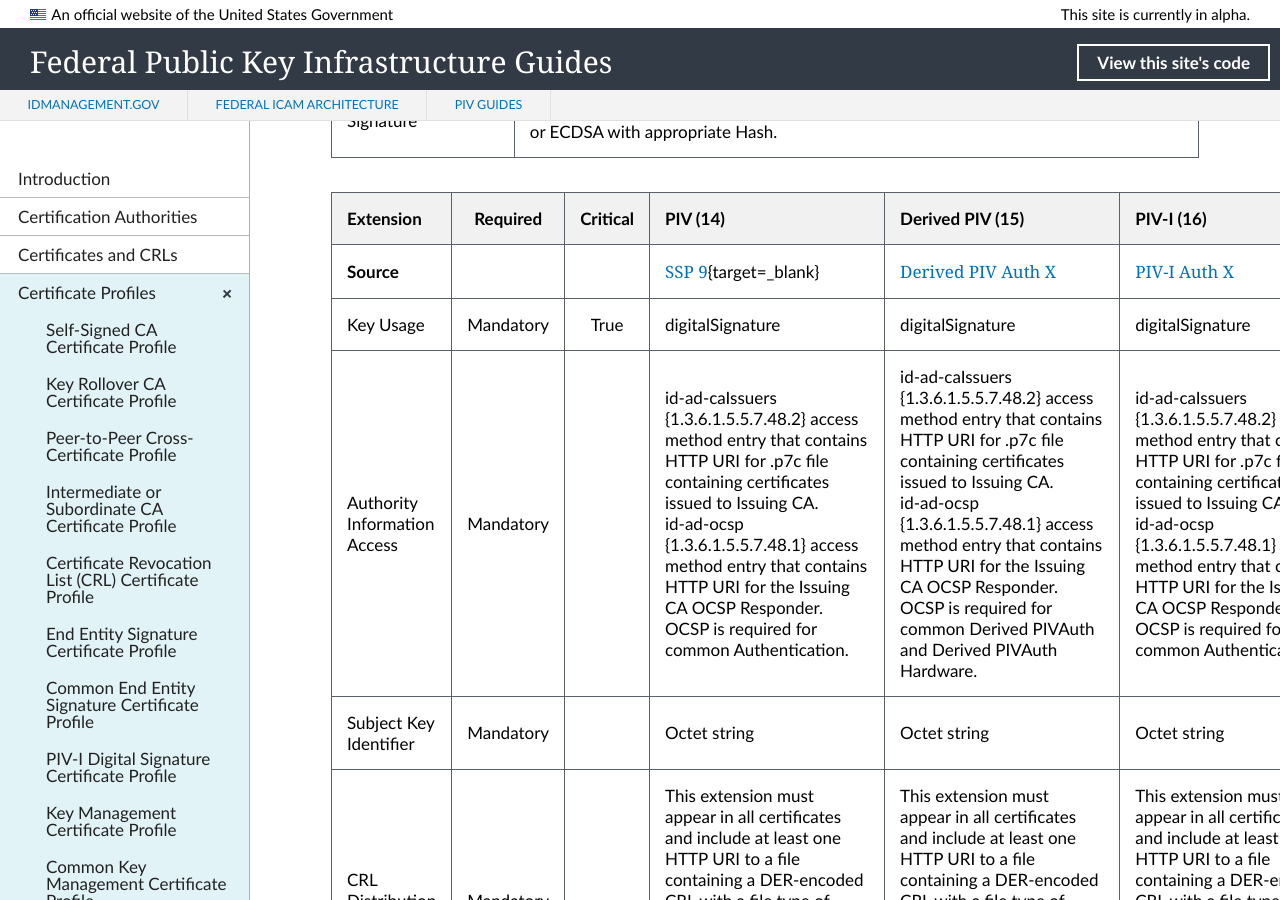
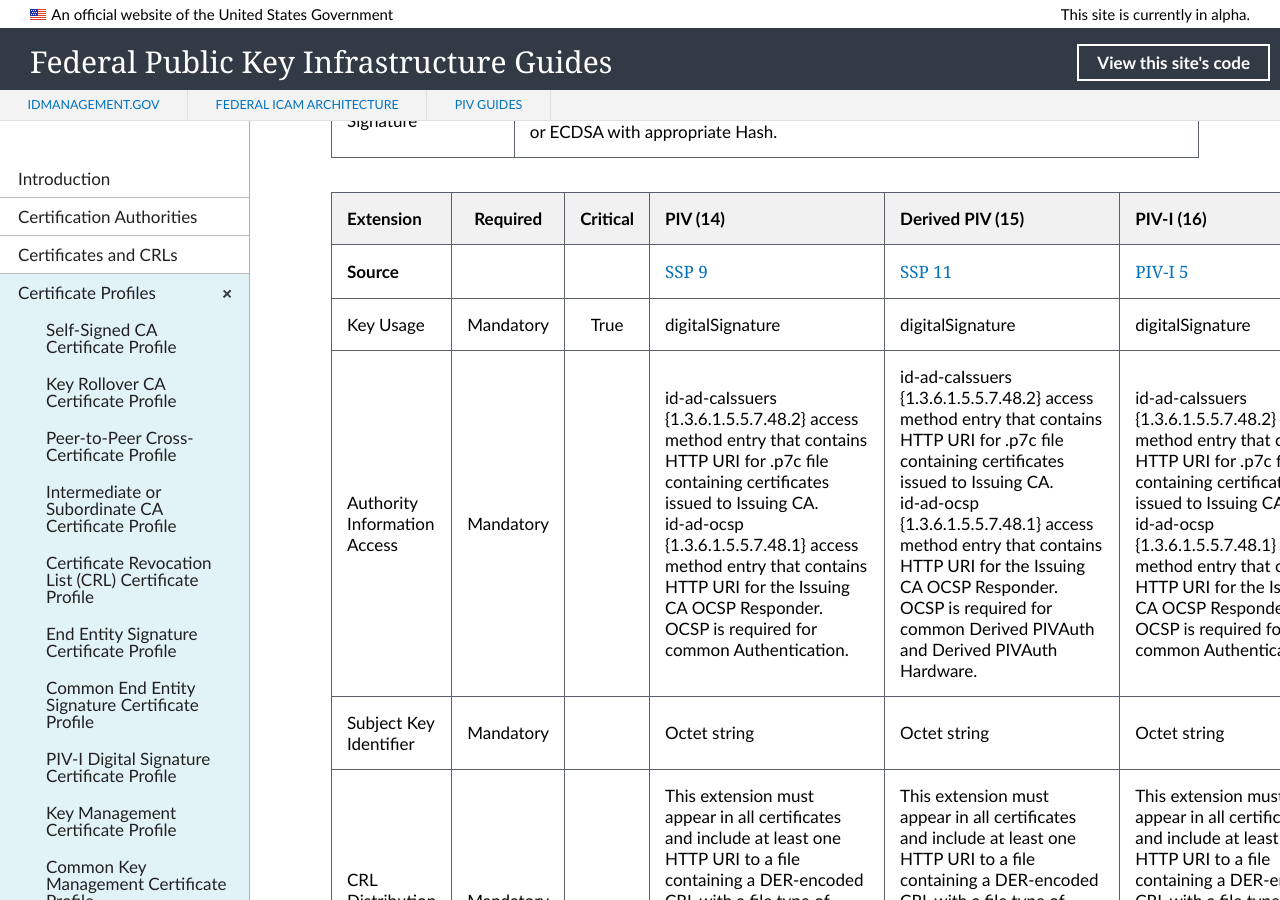
Before and after one commit to GSA/fpki-guides, a Jekyll site: the page built from _profiles/21_all_piv_auth.md, in a window 1280 px wide and 900 px high, scrolled down 2142 px. Built offline with Jekyll 4.4.1, drawn with Linux system fonts in a browser that asks for light colours; nearby versions of some CDN libraries; library files that are not in the unit come from our copies.

Commit message:
Update 21_all_piv_auth.md
Links to Source profiles

```diff
--- a/_profiles/21_all_piv_auth.md
+++ b/_profiles/21_all_piv_auth.md
@@ -51,7 +51,7 @@
 
 | **Extension** |  **Required**   | **Critical** | **PIV (14)** | **Derived PIV (15)**  |  **PIV-I (16)** |
 | :-------- | :---: | :---: | :---- | :-----  | :-----     |
-| **Source**  |  |  | [SSP 9](https://www.idmanagement.gov/wp-content/uploads/sites/1171/uploads/fpki-cert-profile-ssp.pdf){target=_blank}  |  [Derived PIV Auth X](https)  |  [PIV-I Auth X](https:)  |
+| **Source**  |  |  | [SSP 9](https://www.idmanagement.gov/wp-content/uploads/sites/1171/uploads/fpki-cert-profile-ssp.pdf){:target="_blank"}  |  [SSP 11](https://www.idmanagement.gov/wp-content/uploads/sites/1171/uploads/fpki-cert-profile-ssp.pdf){:target="_blank"}  |  [PIV-I 5](https://www.idmanagement.gov/wp-content/uploads/sites/1171/uploads/fpki-pivi-cert-profiles.pdf){:target="_blank"}   |
 | Key Usage  | Mandatory | True |  digitalSignature  | digitalSignature  | digitalSignature  |
 | Authority Information Access   | Mandatory  |  | id-ad-caIssuers {1.3.6.1.5.5.7.48.2} access method entry that contains HTTP URI for .p7c file containing certificates issued to Issuing CA.<br>id-ad-ocsp {1.3.6.1.5.5.7.48.1} access method entry that contains HTTP URI for the Issuing CA OCSP Responder.<br>OCSP is required for common Authentication.  | id-ad-caIssuers {1.3.6.1.5.5.7.48.2} access method entry that contains HTTP URI for .p7c file containing certificates issued to Issuing CA.<br>id-ad-ocsp {1.3.6.1.5.5.7.48.1} access method entry that contains HTTP URI for the Issuing CA OCSP Responder.<br>OCSP is required for common Derived PIVAuth and Derived PIVAuth Hardware.  | id-ad-caIssuers {1.3.6.1.5.5.7.48.2} access method entry that contains HTTP URI for .p7c file containing certificates issued to Issuing CA.<br>id-ad-ocsp {1.3.6.1.5.5.7.48.1} access method entry that contains HTTP URI for the Issuing CA OCSP Responder.<br>OCSP is required for common Authentication.  |
 | Subject Key Identifier   | Mandatory |  | Octet string  | Octet string  | Octet string  |
```
